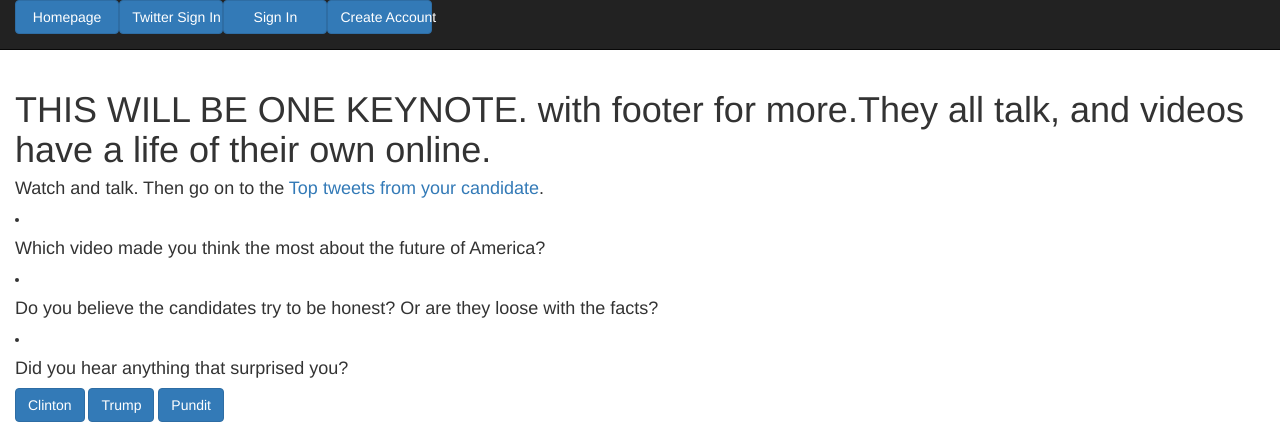
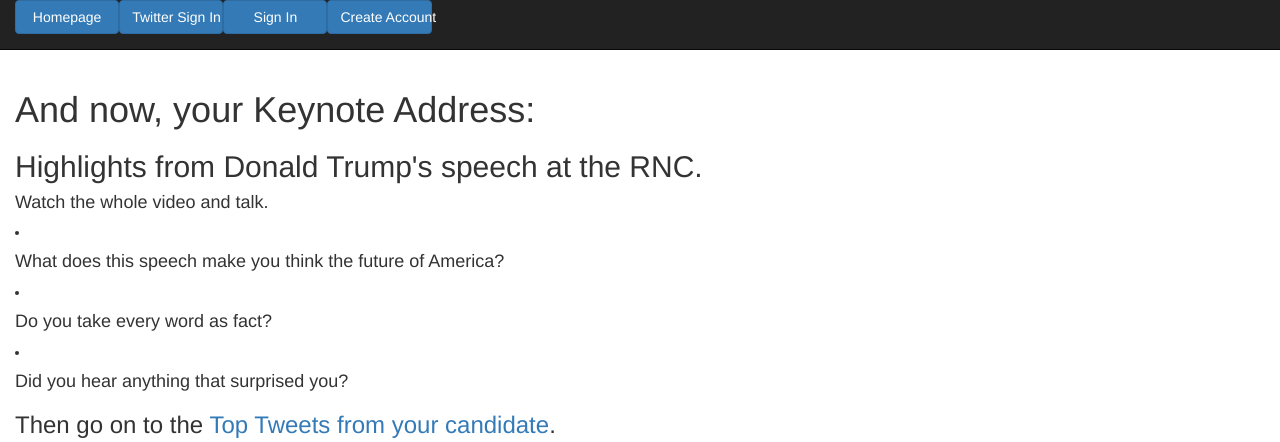
Before and after one commit to hpaasch/prez_party, a Django app: page /video/ in a window 1280 px wide. Shown: the top 442 px of the page. Run offline with Django 3.2, Linux system fonts and the light colour scheme; data that the repository does not hold is empty; some libraries are stand-ins or nearby versions.

Commit message:
HEP: cleaning up views for 3pm Friday presentation.

```diff
--- a/talk_app/views.py
+++ b/talk_app/views.py
@@ -64,6 +64,9 @@
 class VideoListView(ListView):
     model = Video
     template_name = 'video_list.html'
+
+    # def get_queryset(self):
+    #     keynote = DinnerParty.objects.get()
 
     def get_context_data(self, **kwargs):
         clinton = self.request.GET.get('clinton')
@@ -220,7 +223,8 @@
                          auth_type='oAuth2')
 
         candidates = Candidate.objects.all()
-        candidate = self.request.GET.get('candidate')
+        candidate = '@realDonaldTrump'
+        # candidate = self.request.GET.get('candidate')
         popular_tweets = []
         popular = []
 
--- a/templates/talk_app/video_list.html
+++ b/templates/talk_app/video_list.html
@@ -2,11 +2,39 @@
 {% load tz static %}
 
 {% block content %}
-  <h1>THIS WILL BE ONE KEYNOTE. with footer for more.They all talk, and videos have a life of their own online.</h1>
-    <h4>Watch and talk. Then go on to the <a href='{% url 'popular_tweet_list_view' %}'>Top tweets from your candidate</a>.</h4>
-    <li><h4>Which video made you think the most about the future of America?</h4></li>
-    <li><h4>Do you believe the candidates try to be honest? Or are they loose with the facts?</h4></li>
+  <h1>And now, your Keynote Address:</h1>
+  <h2>Highlights from Donald Trump's speech at the RNC.</h2>
+    <h4>Watch the whole video and talk. </h4>
+    <li><h4>What does this speech make you think the future of America?</h4></li>
+    <li><h4>Do you take every word as fact?</h4></li>
     <li><h4>Did you hear anything that surprised you?</h4></li>
+    <h3>Then go on to the <a href='{% url 'popular_tweet_list_view' %}'>Top Tweets from your candidate</a>.</h3>
+  <div class="embed-responsive embed-responsive-16by9">
+  <iframe class="embed-responsive-item" src='https://www.youtube.com/embed/pWcez2OwT9s?rel=0&amp;showinfo=0' ></iframe>
+  </div>
+<h3>Want to watch more? Click on the one you want.</h3>
+    <form class="" action="" >
+      <input class='btn btn-primary' type="submit" name="clinton" value="Clinton">
+      <input class='btn btn-primary' type="submit" name="trump" value="Trump">
+      <input class='btn btn-primary' type="submit" name="pundit" value="Pundit">
+    </form>
+
+    <br>
+
+    <div class="embed-responsive embed-responsive-16by9">
+    {% if video == 'clinton' %}
+    <iframe class="embed-responsive-item" src={{ url }} ></iframe>
+    {% endif %}
+
+    {% if video == 'trump'  %}
+    <iframe class="embed-responsive-item" src={{ url }} ></iframe>
+    {% endif %}
+
+    {% if video == 'pundit'  %}
+    <iframe class="embed-responsive-item" src={{ url }} ></iframe>
+    {% endif %}
+    </div>
+{% endblock %}
 <div class="row">
     {% for candidate in candidates %}
        {% if candidate.office == 'President' %}
@@ -23,25 +51,3 @@
       {% endif %}
     {% endfor %}
     </div>
-    <form class="" action="" >
-      <input class='btn btn-primary' type="submit" name="clinton" value="Clinton">
-      <input class='btn btn-primary' type="submit" name="trump" value="Trump">
-      <input class='btn btn-primary' type="submit" name="pundit" value="Pundit">
-    </form>
-    <h1>Maybe make this the keynote to watch while you eat the main course?</h1>
-
-    <br>
-    <div class="embed-responsive embed-responsive-16by9">
-    {% if video == 'clinton' %}
-    <iframe class="embed-responsive-item" src={{ url }} ></iframe>
-    {% endif %}
-
-    {% if video == 'trump'  %}
-    <iframe class="embed-responsive-item" src={{ url }} ></iframe>
-    {% endif %}
-
-    {% if video == 'pundit'  %}
-    <iframe class="embed-responsive-item" src={{ url }} ></iframe>
-    {% endif %}
-    </div>
-{% endblock %}
--- a/templates/us_finance.html
+++ b/templates/us_finance.html
@@ -63,5 +63,5 @@
 <h4>Candidates ranked below by cash on hand</h4>
 
 <h6>All data as of June 30, 2016. Does not include other fundraising entities, such as PACs.</h6>
-
+<h1>Want to see more about money raised by all of the 2016 presidential candidates? click here</h1>
 {% endblock %}
```
Also changed, not shown: templates/popular_tweets.html (+12 -10 lines).
